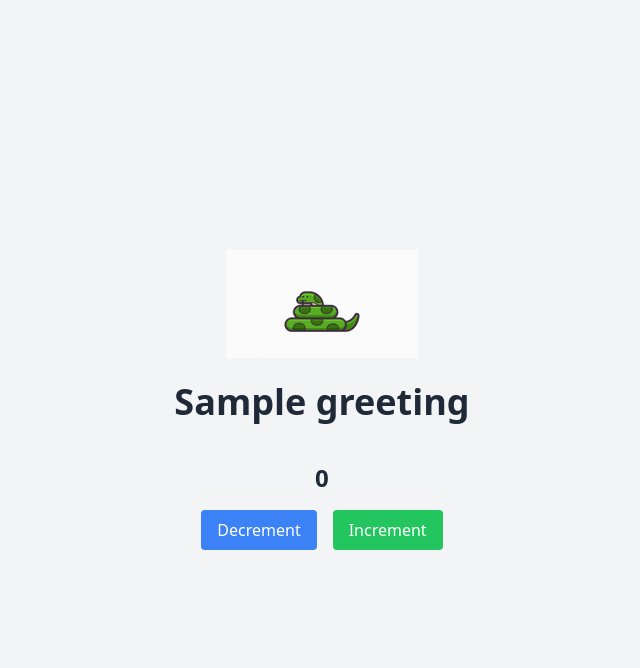
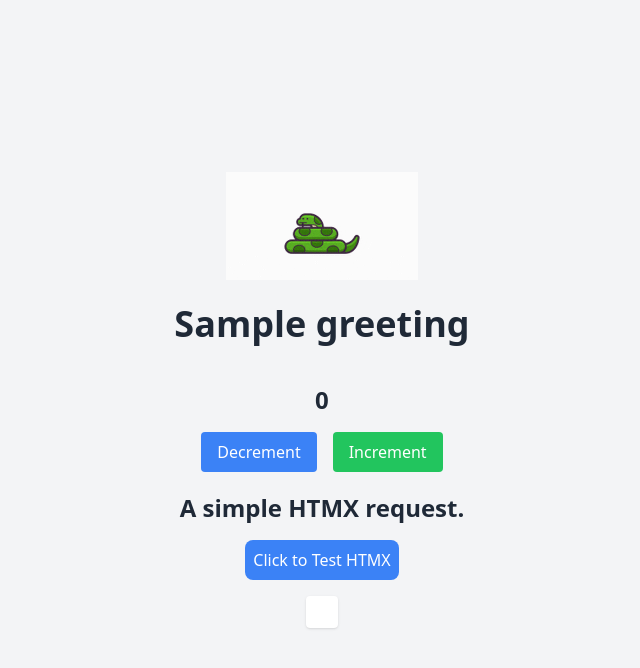
Before and after one commit to BradleyParkerDev/fastapi_server, a Python web app: template resources/templates/pages/home_page.html in a window 1280 px wide. Shown: the top 668 px of the page, without its empty margins (318-958 px from the left). Run offline with Jinja, Linux system fonts and the light colour scheme; the template is opened without the code that fills it: most values are stand-ins (such as "Sample title", 1, 10 or a date in 2020); some libraries are stand-ins or nearby versions.

Commit message:
added htmx cdn

```diff
--- a/resources/templates/pages/home_page.html
+++ b/resources/templates/pages/home_page.html
@@ -6,6 +6,7 @@
     <title>FastAPI Server</title>
     <script src="https://cdn.tailwindcss.com"></script>
     <script defer src="https://cdn.jsdelivr.net/npm/alpinejs@3.x.x/dist/cdn.min.js"></script>
+    <script src="https://cdn.jsdelivr.net/npm/htmx.org@2.0.4"></script>
     <script src="https://cdn.jsdelivr.net/npm/canvas-confetti@1.6.0/dist/confetti.browser.min.js"></script>
 </head>
 <body class="bg-gray-100 text-gray-800 flex flex-col items-center justify-center min-h-screen">
@@ -26,6 +27,22 @@
                 <button class="bg-blue-500 text-white px-4 py-2 rounded" @click="if (count > 0) count--">Decrement</button>
                 <button class="bg-green-500 text-white px-4 py-2 rounded" @click="count++">Increment</button>
             </div>
+        </div>
+        <h1 class="text-2xl font-bold mb-4 mt-[20px]">A simple HTMX request.</h1>
+        <!-- Button to trigger HTMX request -->
+        <button
+            hx-get="https://jsonplaceholder.typicode.com/users"
+            hx-target="#result"
+            class="p-2 bg-blue-500 text-white rounded-lg"
+            x-data = "{buttonText: 'Click to Test HTMX'}"
+            x-text="buttonText"
+        >
+            <!-- Click to Test HTMX -->
+        </button>
+
+        <!-- This will display the response from the server -->
+        <div id="result" class="mt-4 p-4 bg-white rounded shadow">
+            <!-- Server response will be displayed here -->
         </div>
     </div>
 
```
